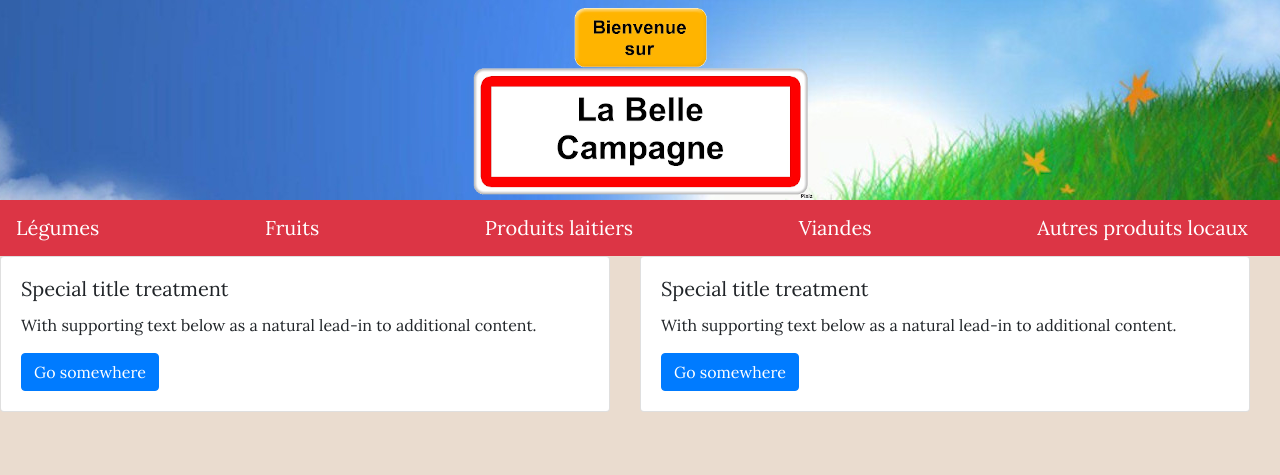
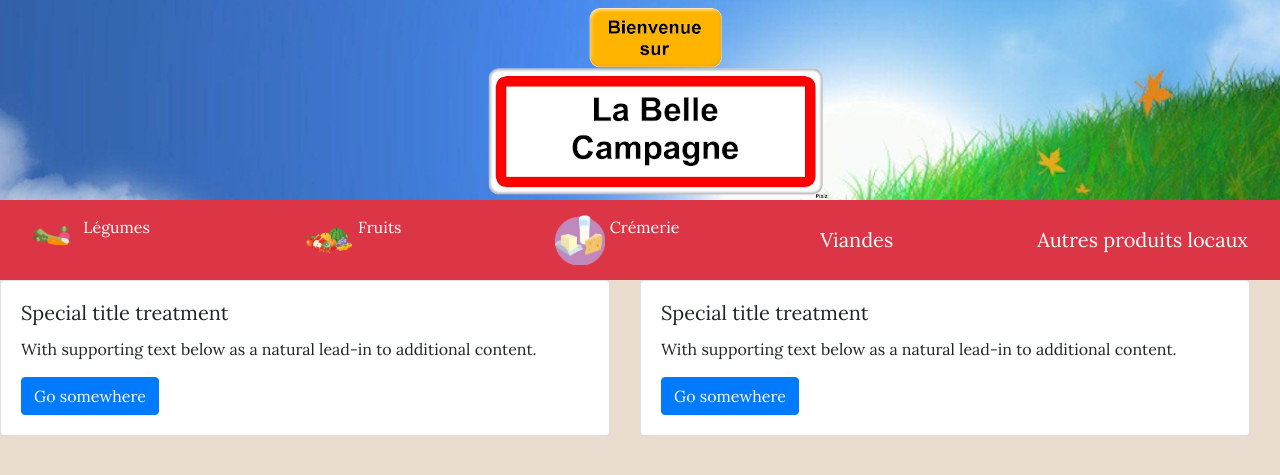
Before and after one commit to Rammslise/La-Belle-Campagne, a PHP site: page / in a window 1280 px wide; the page is wider, and only the part inside the window is pictured. Shown: the top 475 px of that part. Run offline with PHP 8.4, Linux system fonts and the light colour scheme; some libraries are stand-ins or nearby versions.

Commit message:
ajout des menus déroulants avec logos

```diff
--- a/assets/css/style.css
+++ b/assets/css/style.css
@@ -1,4 +1,4 @@
-#header {
+header {
   background-image: url('../img/ciel.jpg');
   height: 200px;
   width: 1311px;
--- a/index.html
+++ b/index.html
@@ -12,14 +12,51 @@
 <body>
   <section class="contenair">
     <header>
-      <div class="row" id="header">
+      <div class="row" >
         <div class="col-md-12">
           <p style="text-align:center"><img src="assets/img/titre.png" alt="titre" id="title"></p>
+        </div>
       </header>
+
       <nav class="navbar navbar-dark bg-danger">
-          <a class="navbar-brand" href="#">Légumes</a>
-          <a class="navbar-brand" href="#">Fruits</a>
-          <a class="navbar-brand" href="#">Produits laitiers</a>
+        <div class="dropdown">
+          <a class="btn btn-danger" href="#" role="button" id="vegetablesMenu" data-toggle="dropdown" aria-haspopup="true" aria-expanded="false">
+            <img src="assets/img/legumes.png" width="50" height="50" class="d-inline-block align-top" alt="">
+            Légumes
+          </a>
+          <div class="dropdown-menu" aria-labelledby="dropdownMenuLink">
+            <a class="dropdown-item" href="#">Légumes disponibles</a>
+            <a class="dropdown-item" href="#">Nos producteurs</a>
+            <a class="dropdown-item" href="#">Vos recettes</a>
+          </div>
+        </div>
+
+        <div class="dropdown">
+          <a class="btn btn-danger" href="#" role="button" id="fruitsMenu" data-toggle="dropdown" aria-haspopup="true" aria-expanded="false">
+            <img src="assets/img/fruits.png" width="50" height="50" class="d-inline-block align-top" alt="">
+            Fruits
+          </a>
+          <div class="dropdown-menu" aria-labelledby="dropdownMenuLink">
+            <a class="dropdown-item" href="#">Fruits disponibles</a>
+            <a class="dropdown-item" href="#">Nos producteurs</a>
+            <a class="dropdown-item" href="#">Vos recettes</a>
+          </div>
+        </div>
+
+        <div class="dropdown">
+          <a class="btn btn-danger" href="#" role="button" id="fruitsMenu" data-toggle="dropdown" aria-haspopup="true" aria-expanded="false">
+            <img src="assets/img/cremerie.png" width="50" height="50" class="d-inline-block align-top" alt="">
+            Crémerie
+          </a>
+          <div class="dropdown-menu" aria-labelledby="dropdownMenuLink">
+            <a class="dropdown-item" href="#">Fromages</a>
+            <a class="dropdown-item" href="#">Yaourts</a>
+            <a class="dropdown-item" href="#">Lait</a>
+            <a class="dropdown-item" href="#">Glaces</a>
+            <a class="dropdown-item" href="#">Oeufs</a>
+          </div>
+        </div>
+
         <a class="navbar-brand" href="#">Viandes</a>
         <a class="navbar-brand" href="#">Autres produits locaux</a>
       </nav>
```
Also changed, not shown: assets/img/cremerie.png (added), assets/img/fruits.png (added), assets/img/legumes.png (added). Lines whose indentation alone changed are shown as unchanged.
